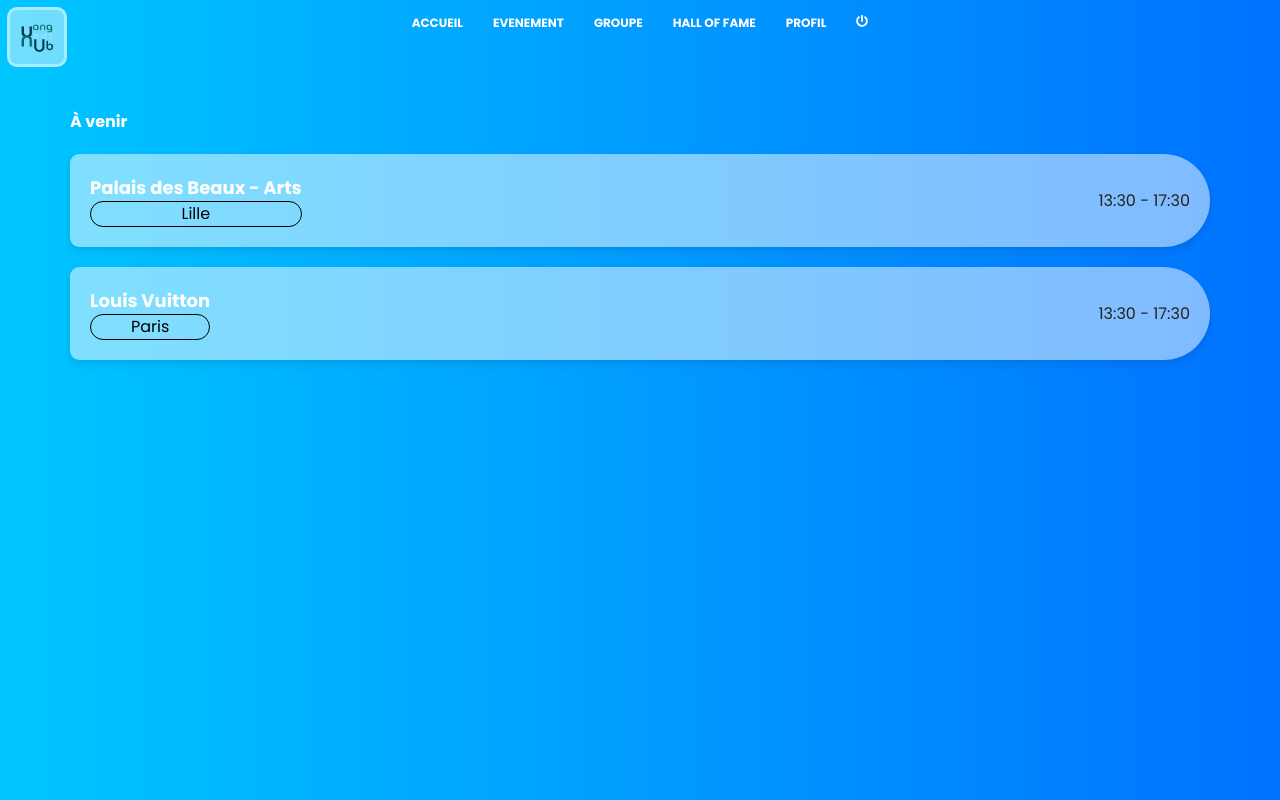
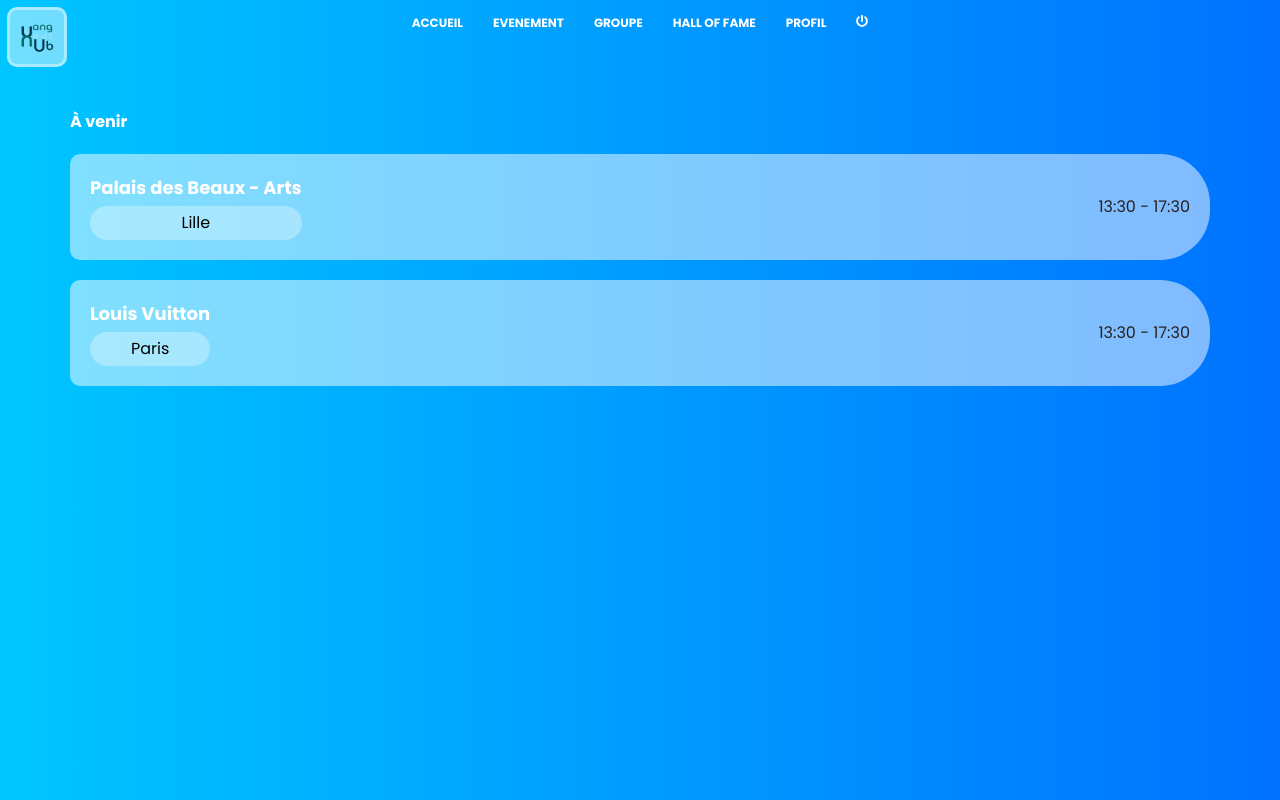
Before and after one commit to RomeoVandoolaeghe/Projet_Fin_Annee_2024, a React (Vite) app in the folder vite/: page /Accueil in a window 1280 px wide. Built offline with nearby package versions, Linux system fonts and the light colour scheme; no server answers.

Commit message:
update eventcard

```diff
--- a/vite/src/components/EventCard/EventCard.css
+++ b/vite/src/components/EventCard/EventCard.css
@@ -7,8 +7,14 @@
   display: flex;
   justify-content: space-between;
   align-items: center;
-  box-shadow: 0 4px 8px rgba(0, 0, 0, 0.1);
   animation: bounce-in 1s ease-out;
+  cursor: pointer;
+  transition: transform 0.3s, box-shadow 0.3s;
+}
+
+.event-card:hover {
+  transform: scale(1.02);
+  box-shadow: 0 8px 16px rgba(0, 0, 0, 0.2);
 }
 
 .event-title-location {
@@ -24,8 +30,10 @@
 .event-location {
   font-size: 16px;
   color: black;
-  border: 1px solid black;
+  background-color: rgba(255, 255, 255, 0.3);
+  padding: 5px 10px;
   border-radius: 25px;
+  margin-top: 5px;
 }
 
 .event-time {
--- a/vite/src/components/EventCard/EventCard.jsx
+++ b/vite/src/components/EventCard/EventCard.jsx
@@ -1,6 +1,5 @@
 import React from 'react';
 import './EventCard.css';
-
 
 function EventCard({ event }) {
   return (
```
Lines whose indentation alone changed are shown as unchanged.
